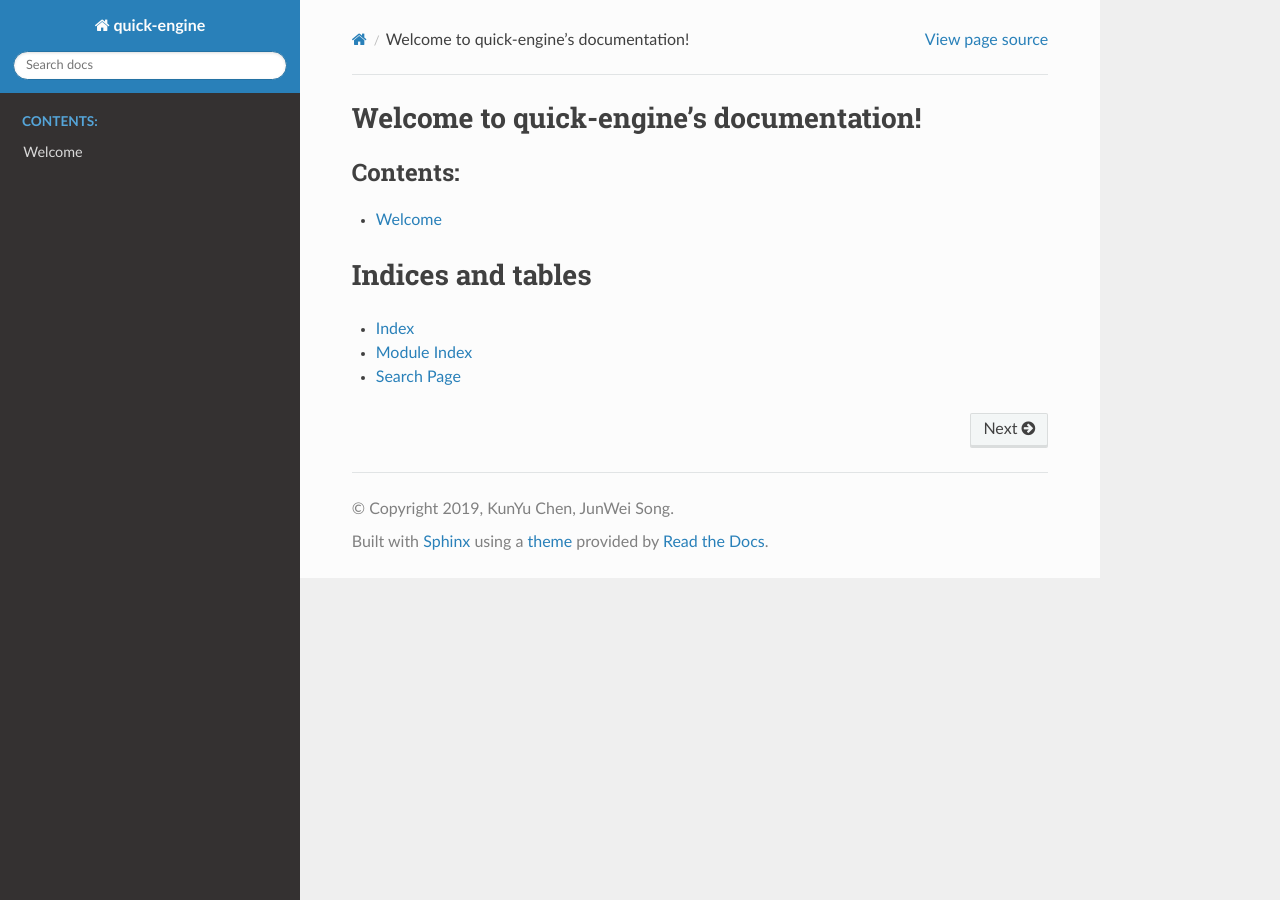
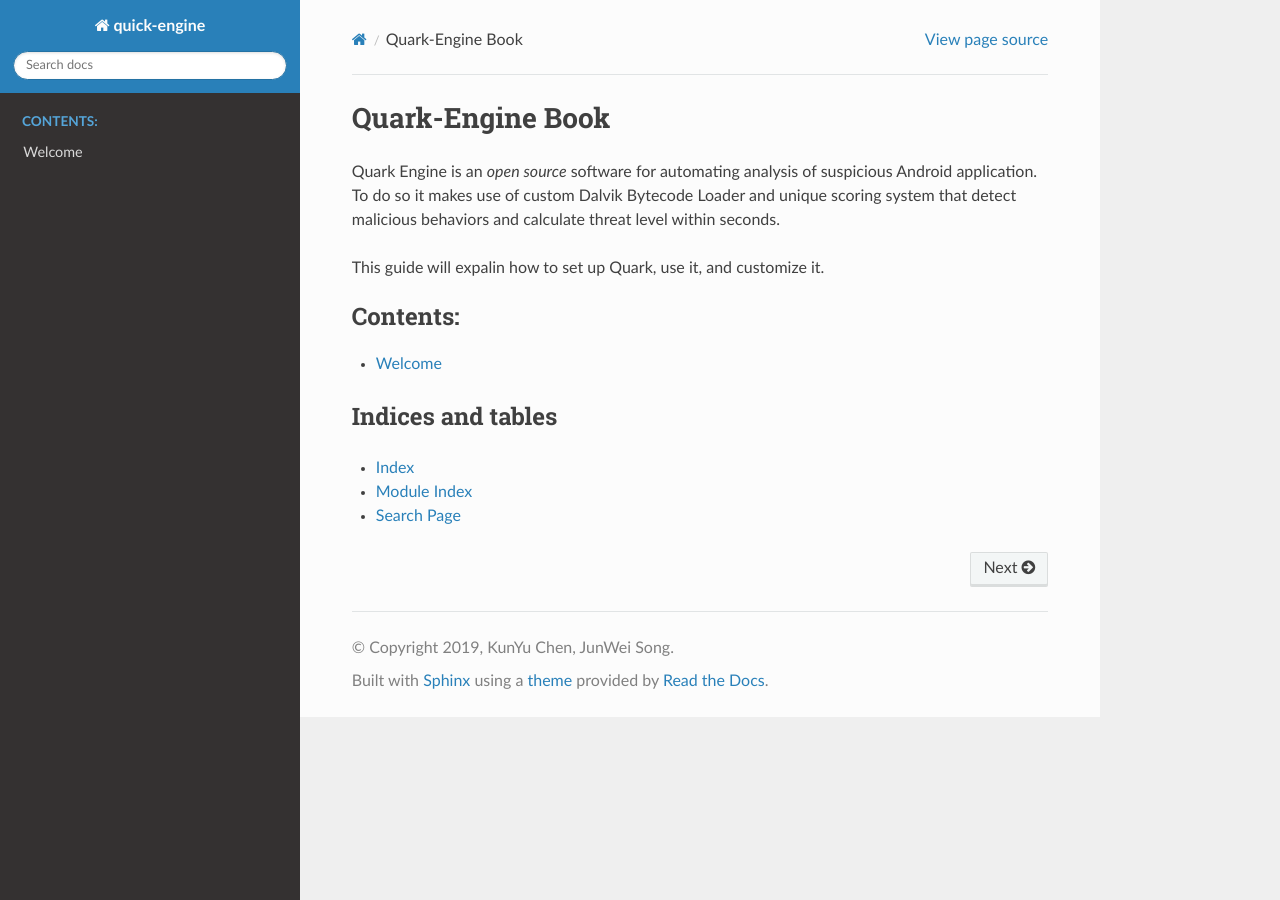
Before and after one commit to quark-engine/quark-engine, a Sphinx documentation site: the page built from docs/source/index.rst, in a window 1280 px wide. Built offline with Sphinx 7.4.7 and the Read the Docs theme 2.0.0, drawn with Linux system fonts in a browser that asks for light colours.

Commit message:
add brief introduction

```diff
--- a/docs/source/index.rst
+++ b/docs/source/index.rst
@@ -3,8 +3,16 @@
    You can adapt this file completely to your liking, but it should at least
    contain the root `toctree` directive.
 
-Welcome to quick-engine's documentation!
-========================================
+=================
+Quark-Engine Book
+=================
+
+Quark Engine is an *open source* software for automating analysis of suspicious
+Android application. To do so it makes use of custom Dalvik Bytecode Loader and
+unique scoring system that detect malicious behaviors and calculate threat
+level within seconds.
+
+This guide will expalin how to set up Quark, use it, and customize it.
 
 .. toctree::
    :maxdepth: 2
```
